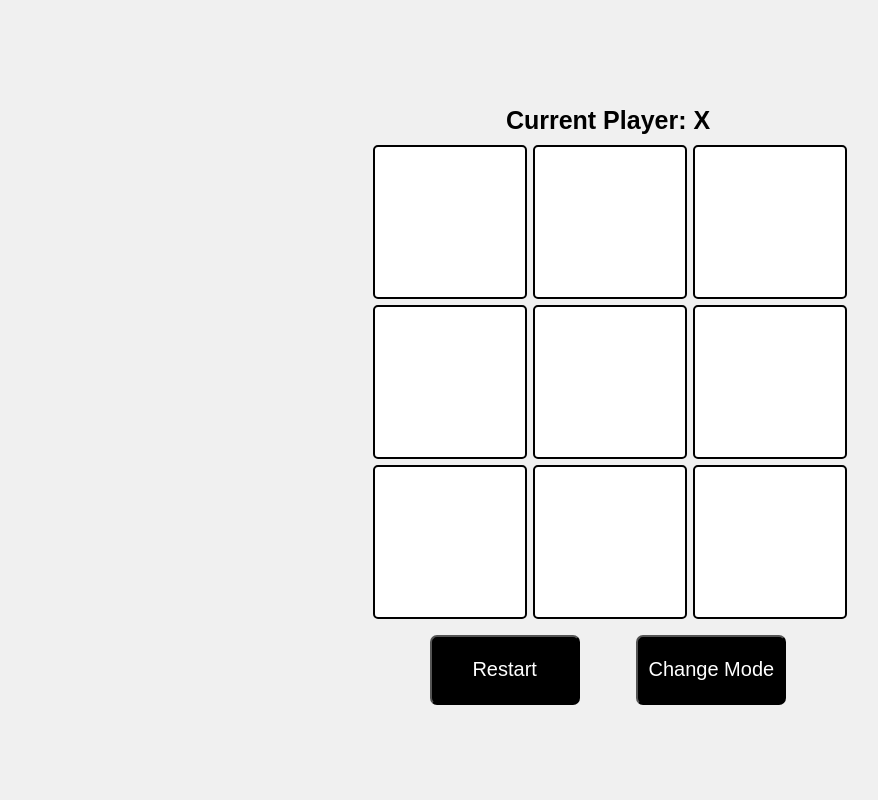
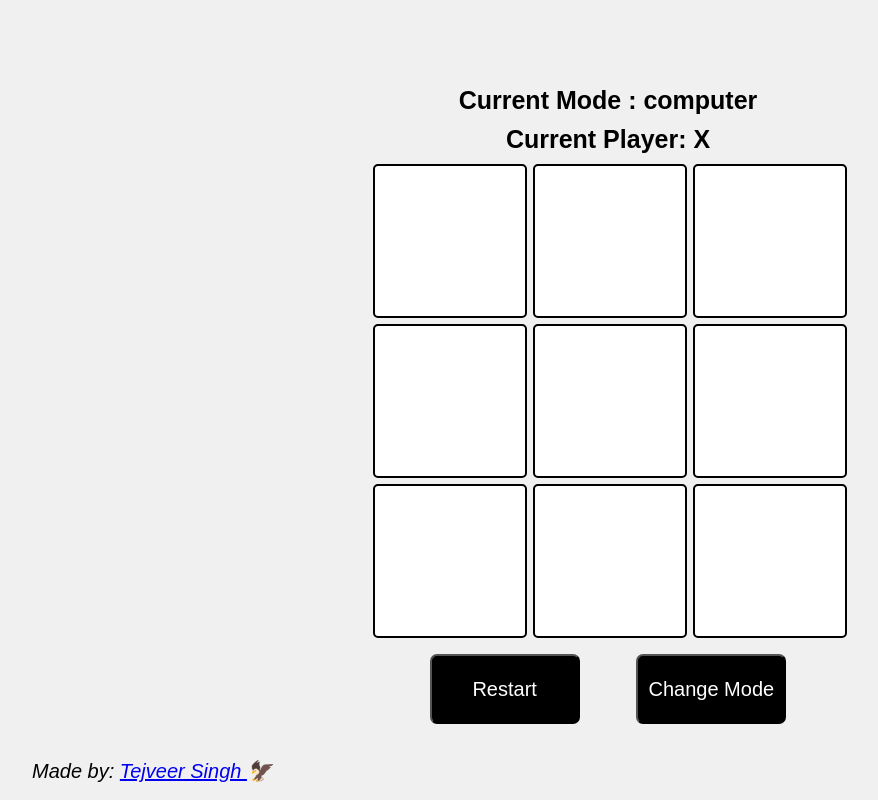
Before and after one commit to tejveer755/Tic-tac-toe-Game, a React (Vite) app: page / in a window 1280 px wide. Both pictures are taken after a click on the button "PLAY WITH COMPUTER". Shown: the whole page, without its empty margins (32-910 px from the left). Built offline with nearby package versions, Linux system fonts and the light colour scheme.

Commit message:
Update App.jsx

```diff
--- a/src/App.jsx
+++ b/src/App.jsx
@@ -152,6 +152,7 @@ const App = () => {
 
   return (
     <>
+        <h2>Made by: <a href="https://github.com/tejveer755">Tejveer Singh </a>🦅</h2>
       {gameMode === null ? (
         <div className="homepage">
           <h1>Select Mode</h1>
@@ -164,6 +165,7 @@ const App = () => {
         </div>
       ) : (
         <>
+            <h1  className="status">Current Mode : {gameMode}</h1>
           <h1 className="status">Current Player: {currentPlayer}</h1>
           <div className="game-container">
             <div className="game-board">
```
